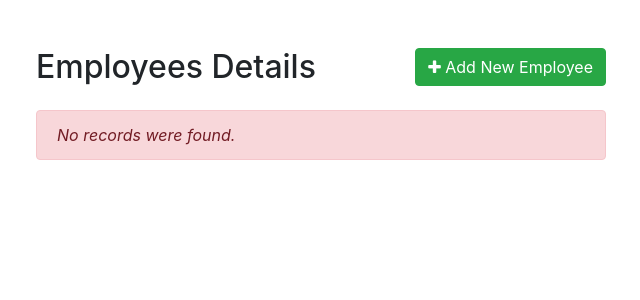
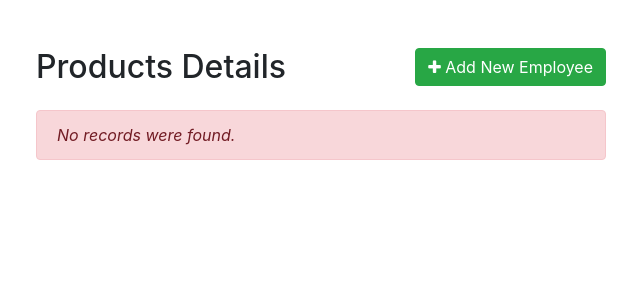
Before and after one commit to LasponaLouieJayM/laspona-pdo-crud, a PHP site: page / in a window 1280 px wide. Shown: the top 300 px of the page, without its empty margins (319-959 px from the left). Run offline with PHP 8.4, Linux system fonts and the light colour scheme; data that the repository does not hold is empty.

Commit message:
rename employees to product

```diff
--- a/index.php
+++ b/index.php
@@ -29,7 +29,7 @@
             <div class="row">
                 <div class="col-md-12">
                     <div class="mt-5 mb-3 clearfix">
-                        <h2 class="pull-left">Employees Details</h2>
+                        <h2 class="pull-left">Products Details</h2>
                         <a href="create.php" class="btn btn-success pull-right"><i class="fa fa-plus"></i> Add New Employee</a>
                     </div>
                     <?php
```
